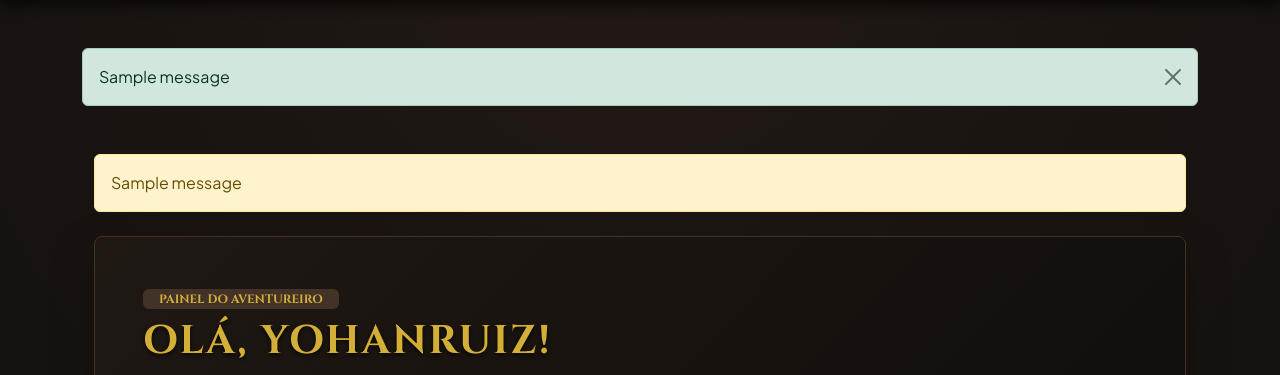
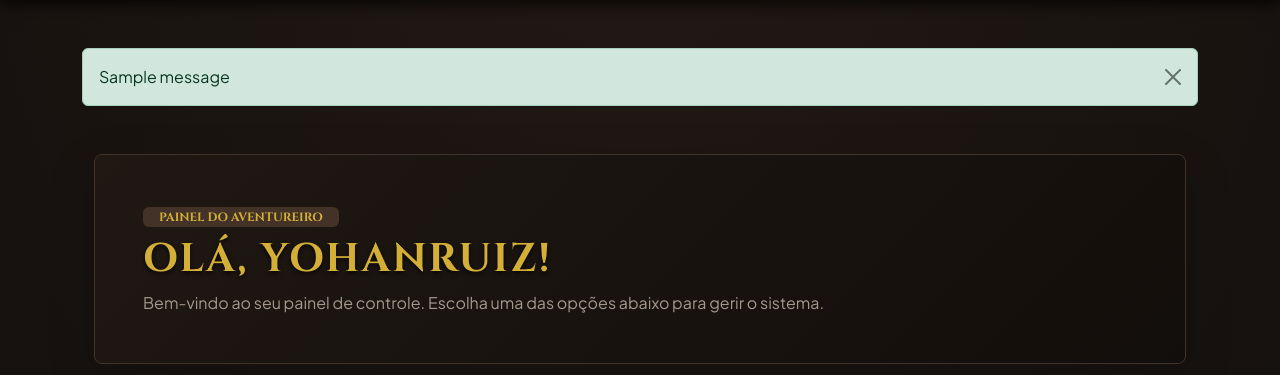
Before and after one commit to YohanAlencar/meeple-house-taverna, a Django app: page /dashboard/ in a window 1280 px wide. Shown: the part 79-454 px from the top of the page. Run offline with Django 5.2, Linux system fonts and the light colour scheme; a user stored in the database is signed in; data comes from the database, SQL or seed files in the repository; tables that the repository leaves empty hold one stand-in row (values such as "Sample post"); one stand-in notice (Sample message) is shown.

Commit message:
Remove mensagem duplicada no dashboard

```diff
--- a/taverna/templates/taverna/dashboard.html
+++ b/taverna/templates/taverna/dashboard.html
@@ -2,14 +2,6 @@
 {% block content %}
 
 <div class="container py-4">
-    {% if messages %}
-        {% for message in messages %}
-            <div class="alert alert-warning mb-4" role="alert">
-                {{ message }}
-            </div>
-        {% endfor %}
-    {% endif %}
-
     <!-- Cabeçalho do Dashboard -->
     <div class="p-4 p-md-5 mb-4 rounded-3 shadow-lg" style="background: linear-gradient(135deg, #1f1813 0%, #120e0b 100%); border: 1px solid var(--wood-border);">
         <span class="badge px-3 py-1 mb-2" style="background-color: var(--wood-border); color: var(--gold-amber); font-family: 'Cinzel', serif;">PAINEL DO AVENTUREIRO</span>
```
